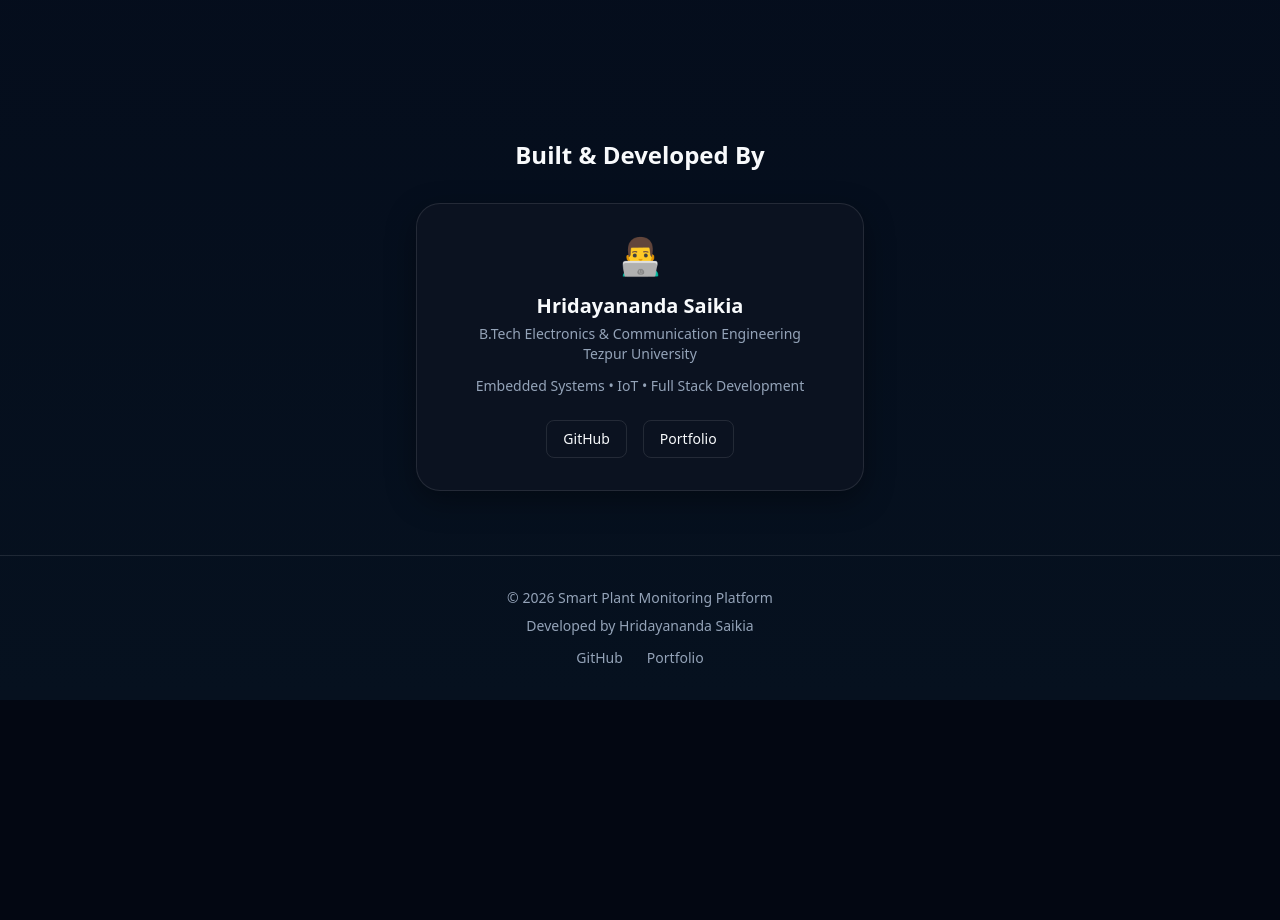
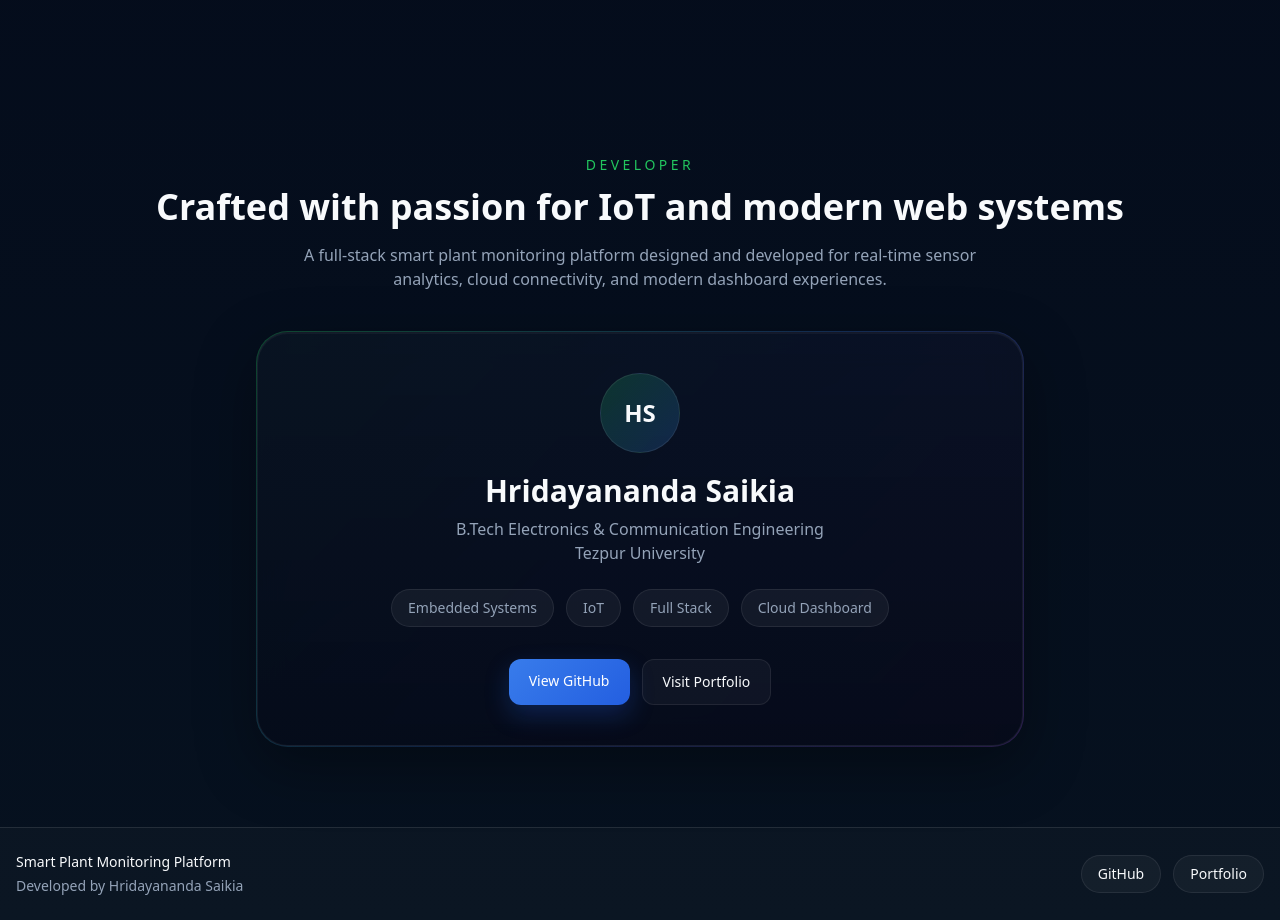
Before and after one commit to HridaySaikia/soil_moisture_iot, a Next.js app: page /about in a window 1280 px wide. Shown: the part 1340-2260 px from the top of the page. Before the commit the page ends 2040 px from the top, so only its background shows below. Built offline with nearby package versions, Linux system fonts and the light colour scheme; no server answers.

Commit message:
updating developers detail

```diff
--- a/src/app/about/page.tsx
+++ b/src/app/about/page.tsx
@@ -217,57 +217,164 @@ export default function AboutPage() {
         </div>
       </section>
 
-      <section className="mx-auto max-w-5xl px-4 py-16 text-center">
-        <h2
-          className="text-2xl font-semibold"
-          style={{ color: "var(--text-primary)" }}
+      <section className="mx-auto max-w-6xl px-4 py-20">
+        <div className="text-center">
+          <p
+            className="text-sm uppercase tracking-[0.25em]"
+            style={{ color: "var(--accent)" }}
           >
-          Built & Developed By
+            Developer
+          </p>
+          <h2 className="mt-3 text-3xl font-semibold sm:text-4xl">
+            Crafted with passion for IoT and modern web systems
           </h2>
+          <p
+            className="mx-auto mt-4 max-w-2xl text-sm sm:text-base"
+            style={{ color: "var(--text-secondary)" }}
+          >
+            A full-stack smart plant monitoring platform designed and developed for
+            real-time sensor analytics, cloud connectivity, and modern dashboard
+            experiences.
+          </p>
+        </div>
 
+        <div className="mx-auto mt-10 max-w-3xl">
           <div
-          className="mx-auto mt-8 max-w-md rounded-3xl border p-8"
+            className="rounded-[32px] p-[1px]"
             style={{
-            borderColor: "var(--border)",
-            background: "var(--bg-secondary)",
-            boxShadow: "var(--shadow-soft)",
+              background:
+                "linear-gradient(135deg, rgba(34,197,94,0.35), rgba(59,130,246,0.28), rgba(168,85,247,0.28))",
             }}
           >
-          <div className="mb-4 text-4xl">👨‍💻</div>
+            <div
+              className="rounded-[31px] border px-6 py-8 sm:px-10 sm:py-10"
+              style={{
+                borderColor: "rgba(255,255,255,0.06)",
+                background:
+                  "linear-gradient(180deg, rgba(8,15,32,0.92), rgba(5,10,24,0.96))",
+                boxShadow:
+                  "0 20px 60px rgba(0,0,0,0.35), inset 0 1px 0 rgba(255,255,255,0.04)",
+                backdropFilter: "blur(14px)",
+              }}
+            >
+              <div className="flex flex-col items-center text-center">
+                <div
+                  className="flex h-20 w-20 items-center justify-center rounded-full text-2xl font-semibold"
+                  style={{
+                    background:
+                      "linear-gradient(135deg, rgba(34,197,94,0.2), rgba(59,130,246,0.2))",
+                    border: "1px solid rgba(255,255,255,0.08)",
+                    color: "var(--text-primary)",
+                  }}
+                >
+                  HS
+                </div>
 
-          <h3 className="text-xl font-semibold">
+                <h3 className="mt-5 text-2xl font-semibold sm:text-3xl">
                   Hridayananda Saikia
                 </h3>
 
                 <p
-            className="mt-1 text-sm"
+                  className="mt-2 text-sm sm:text-base"
                   style={{ color: "var(--text-secondary)" }}
                 >
                   B.Tech Electronics & Communication Engineering
                 </p>
-
                 <p
-            className="text-sm"
+                  className="text-sm sm:text-base"
                   style={{ color: "var(--text-secondary)" }}
                 >
                   Tezpur University
                 </p>
 
+                <div className="mt-6 flex flex-wrap items-center justify-center gap-3">
+                  {["Embedded Systems", "IoT", "Full Stack", "Cloud Dashboard"].map(
+                    (item) => (
+                      <span
+                        key={item}
+                        className="rounded-full px-4 py-2 text-xs sm:text-sm"
+                        style={{
+                          background: "rgba(255,255,255,0.05)",
+                          border: "1px solid rgba(255,255,255,0.08)",
+                          color: "var(--text-secondary)",
+                        }}
+                      >
+                        {item}
+                      </span>
+                    )
+                  )}
+                </div>
+
+                <div className="mt-8 flex flex-col gap-3 sm:flex-row">
+                  <a
+                    href="https://github.com/hridaysaikia"
+                    target="_blank"
+                    rel="noreferrer"
+                    className="rounded-xl px-5 py-3 text-sm font-medium transition"
+                    style={{
+                      background:
+                        "linear-gradient(135deg, rgba(59,130,246,0.95), rgba(37,99,235,0.95))",
+                      color: "white",
+                      boxShadow: "0 10px 24px rgba(37,99,235,0.25)",
+                    }}
+                  >
+                    View GitHub
+                  </a>
+
+                  <a
+                    href="https://portfolio-full-new.vercel.app"
+                    target="_blank"
+                    rel="noreferrer"
+                    className="rounded-xl px-5 py-3 text-sm font-medium transition"
+                    style={{
+                      background: "rgba(255,255,255,0.04)",
+                      border: "1px solid rgba(255,255,255,0.08)",
+                      color: "var(--text-primary)",
+                    }}
+                  >
+                    Visit Portfolio
+                  </a>
+                </div>
+              </div>
+            </div>
+          </div>
+        </div>
+      </section>
+
+      <footer
+        className="border-t"
+        style={{
+          borderColor: "var(--border)",
+          background: "rgba(255,255,255,0.02)",
+        }}
+      >
+        <div className="mx-auto flex max-w-7xl flex-col items-center justify-between gap-4 px-4 py-6 text-center sm:flex-row sm:text-left">
+          <div>
             <p
-            className="mt-3 text-sm"
+              className="text-sm font-medium"
+              style={{ color: "var(--text-primary)" }}
+            >
+              Smart Plant Monitoring Platform
+            </p>
+            <p
+              className="mt-1 text-xs sm:text-sm"
               style={{ color: "var(--text-secondary)" }}
             >
-            Embedded Systems • IoT • Full Stack Development
+              Developed by Hridayananda Saikia
             </p>
+          </div>
 
-          {/* Links */}
-          <div className="mt-6 flex justify-center gap-4">
-
+          <div className="flex flex-wrap items-center justify-center gap-3">
             <a
-              href="https://github.com/HridaySaikia"
+              href="https://github.com/YOUR_GITHUB_USERNAME"
               target="_blank"
-              className="rounded-lg border px-4 py-2 text-sm"
-              style={{ borderColor: "var(--border)" }}
+              rel="noreferrer"
+              className="rounded-full px-4 py-2 text-sm"
+              style={{
+                background: "rgba(255,255,255,0.04)",
+                border: "1px solid rgba(255,255,255,0.08)",
+                color: "var(--text-primary)",
+              }}
             >
               GitHub
             </a>
@@ -275,47 +382,17 @@ export default function AboutPage() {
             <a
               href="https://portfolio-full-new.vercel.app"
               target="_blank"
-              className="rounded-lg border px-4 py-2 text-sm"
-              style={{ borderColor: "var(--border)" }}
+              rel="noreferrer"
+              className="rounded-full px-4 py-2 text-sm"
+              style={{
+                background: "rgba(255,255,255,0.04)",
+                border: "1px solid rgba(255,255,255,0.08)",
+                color: "var(--text-primary)",
+              }}
             >
               Portfolio
             </a>
-
           </div>
-        </div>
-      </section>
-
-      <footer
-        className="border-t py-8 text-center text-sm"
-        style={{
-          borderColor: "var(--border)",
-          color: "var(--text-secondary)",
-        }}
-      >
-        © {new Date().getFullYear()} Smart Plant Monitoring Platform
-
-        <div className="mt-2">
-          Developed by <span className="font-medium">Hridayananda Saikia</span>
-        </div>
-
-        <div className="mt-3 flex justify-center gap-6 text-sm">
-
-          <a
-            href="https://github.com/HridaySaikia"
-            target="_blank"
-            className="hover:underline"
-          >
-            GitHub
-          </a>
-
-          <a
-            href="https://portfolio-full-new.vercel.app"
-            target="_blank"
-            className="hover:underline"
-          >
-            Portfolio
-          </a>
-
         </div>
       </footer>
     </main>
```
Lines whose indentation alone changed are shown as unchanged.
